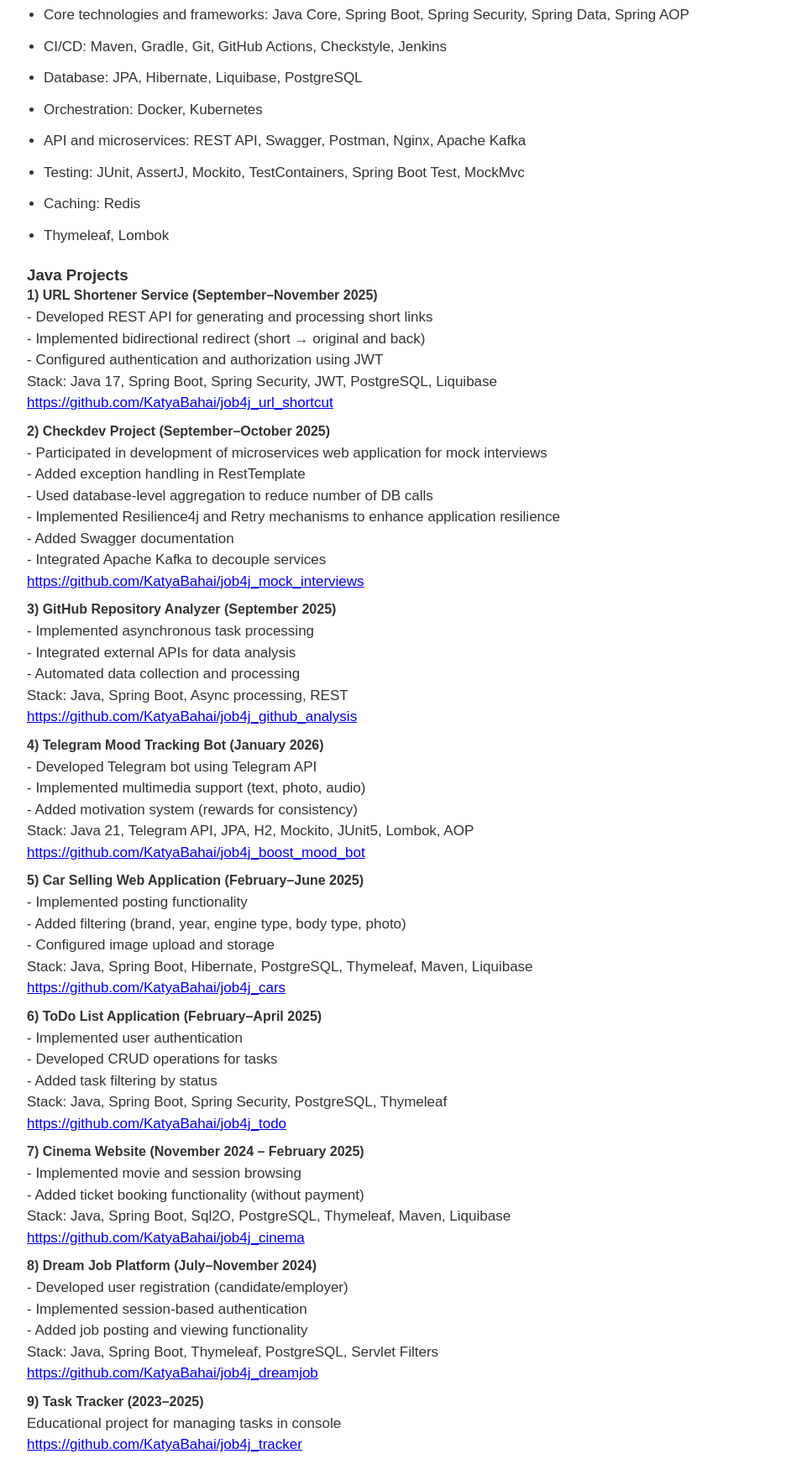
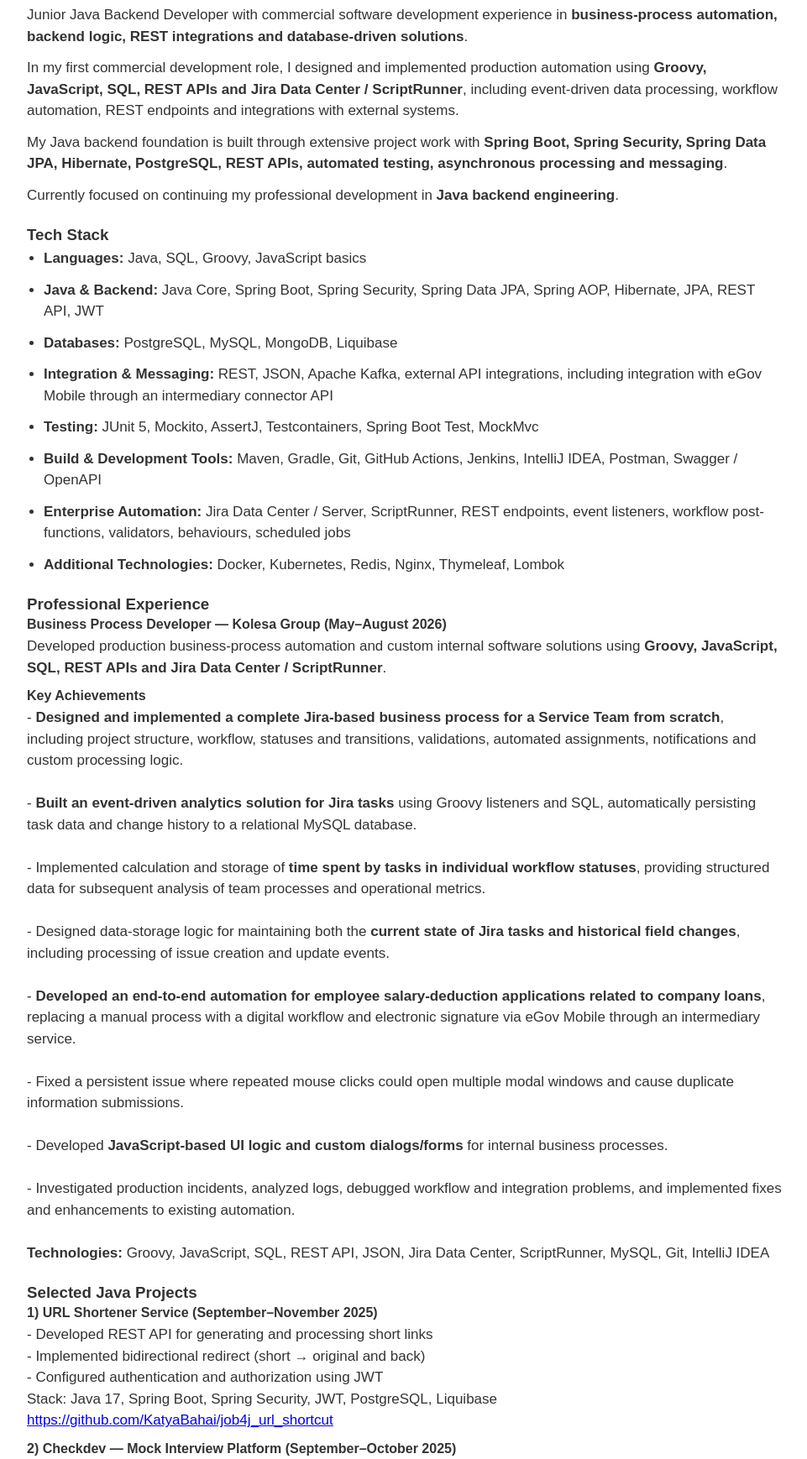
Before and after one commit to KatyaBahai/katyabahai.github.io, a plain HTML site: page index.html in a window 1280 px wide. Shown: the part 634-2372 px from the top of the page at 84% size, without its empty margins (158-1119 px from the left). Drawn offline with Linux system fonts and the light colour scheme.

Commit message:
Revise profile details and enhance professional summary
enhanced professional summary and tech stack

```diff
--- a/index.html
+++ b/index.html
@@ -1,7 +1,10 @@
 <!DOCTYPE html>
 <html>
 <head>
-    <title>Katya the Java Developer</title>
+<meta charset="UTF-8">
+<meta name="viewport" content="width=device-width, initial-scale=1.0">
+
+    <title>Katya the Backend Developer</title>
 
 <style>
         body {
@@ -35,28 +38,141 @@
 <body>
     <img src="photo_2026-01-27_09-11-54.jpg" alt="Image" width="300">
     <h2>Katya Shcherbakova</h2>
-    <p>Java developer | over 3 years writing Java projects</p>
+    <p>Java Backend Developer | Java · Spring Boot · SQL · REST API · Groovy</p>
 
     <h3>Contact information</h3>
     <p>
         Phone: +77085246300<br>
-        Email: katyxa-two@yandex.ru<br>
+        Email: katyxavtwo@gmail.com<br>
         Telegram: @Midori_Sun<br>
         GitHub: <a href="https://github.com/KatyaBahai">github.com/KatyaBahai</a>
     </p>
+
+    <h3>Professional Summary</h3>
+
+    <p>
+        Junior Java Backend Developer with commercial software development experience
+        in <strong>business-process automation, backend logic, REST integrations
+        and database-driven solutions</strong>.
+    </p>
+
+    <p>
+        In my first commercial development role, I designed and implemented production
+        automation using <strong>Groovy, JavaScript, SQL, REST APIs and Jira Data Center /
+        ScriptRunner</strong>, including event-driven data processing, workflow automation,
+        REST endpoints and integrations with external systems.
+    </p>
+
+    <p>
+        My Java backend foundation is built through extensive project work with
+        <strong>Spring Boot, Spring Security, Spring Data JPA, Hibernate, PostgreSQL,
+        REST APIs, automated testing, asynchronous processing and messaging</strong>.
+    </p>
+
+    <p>
+        Currently focused on continuing my professional development in
+        <strong>Java backend engineering</strong>.
+     </p>
+
     <h3>Tech Stack</h3>
     <ul>
-        <li>Core technologies and frameworks: Java Core, Spring Boot, Spring Security, Spring Data, Spring AOP</li>
-        <li>CI/CD: Maven, Gradle, Git, GitHub Actions, Checkstyle, Jenkins</li>
-        <li>Database: JPA, Hibernate, Liquibase, PostgreSQL</li>
-        <li>Orchestration: Docker, Kubernetes</li>
-        <li>API and microservices: REST API, Swagger, Postman, Nginx, Apache Kafka</li>
-		<li>Testing: JUnit, AssertJ, Mockito, TestContainers, Spring Boot Test, MockMvc</li>
-        <li>Caching: Redis</li>
-        <li>Thymeleaf, Lombok</li>
+        <li>
+            <strong>Languages:</strong>
+            Java, SQL, Groovy, JavaScript basics
+        </li>
+
+        <li>
+            <strong>Java & Backend:</strong>
+            Java Core, Spring Boot, Spring Security, Spring Data JPA,
+            Spring AOP, Hibernate, JPA, REST API, JWT
+        </li>
+
+        <li>
+            <strong>Databases:</strong>
+            PostgreSQL, MySQL, MongoDB, Liquibase
+        </li>
+
+        <li>
+            <strong>Integration & Messaging:</strong>
+            REST, JSON, Apache Kafka, external API integrations,
+            including integration with eGov Mobile through an intermediary connector API
+        </li>
+
+        <li>
+            <strong>Testing:</strong>
+            JUnit 5, Mockito, AssertJ, Testcontainers,
+            Spring Boot Test, MockMvc
+        </li>
+
+        <li>
+            <strong>Build & Development Tools:</strong>
+            Maven, Gradle, Git, GitHub Actions, Jenkins,
+            IntelliJ IDEA, Postman, Swagger / OpenAPI
+        </li>
+
+        <li>
+            <strong>Enterprise Automation:</strong>
+            Jira Data Center / Server, ScriptRunner, REST endpoints,
+            event listeners, workflow post-functions, validators,
+            behaviours, scheduled jobs
+        </li>
+
+        <li>
+            <strong>Additional Technologies:</strong>
+            Docker, Kubernetes, Redis, Nginx, Thymeleaf, Lombok
+        </li>
     </ul>
 
-    <h3>Java Projects</h3>
+<h3>Professional Experience</h3>
+    <h4>Business Process Developer — Kolesa Group (May–August 2026)</h4>
+    <p>
+        Developed production business-process automation and custom internal software
+        solutions using <strong>Groovy, JavaScript, SQL, REST APIs and Jira Data Center /
+        ScriptRunner</strong>.
+    </p>
+
+    <h4>Key Achievements</h4>
+    <p>
+        - <strong>Designed and implemented a complete Jira-based business process for a
+        Service Team from scratch</strong>, including project structure, workflow,
+        statuses and transitions, validations, automated assignments, notifications
+        and custom processing logic.<br><br>
+
+        - <strong>Built an event-driven analytics solution for Jira tasks</strong>
+        using Groovy listeners and SQL, automatically persisting task data and
+        change history to a relational MySQL database.<br><br>
+
+        - Implemented calculation and storage of
+        <strong>time spent by tasks in individual workflow statuses</strong>,
+        providing structured data for subsequent analysis of team processes and
+        operational metrics.<br><br>
+
+        - Designed data-storage logic for maintaining both the
+        <strong>current state of Jira tasks and historical field changes</strong>,
+        including processing of issue creation and update events.<br><br>
+
+        - <strong>Developed an end-to-end automation for employee salary-deduction
+        applications related to company loans</strong>, replacing a manual process
+        with a digital workflow and electronic signature via eGov Mobile through
+        an intermediary service.<br><br>
+
+        - Fixed a persistent issue where repeated mouse clicks could open multiple
+        modal windows and cause duplicate information submissions.<br><br>
+
+        - Developed <strong>JavaScript-based UI logic and custom dialogs/forms</strong>
+        for internal business processes.<br><br>
+
+        - Investigated production incidents, analyzed logs, debugged workflow
+        and integration problems, and implemented fixes and enhancements to
+        existing automation.<br><br>
+
+        <strong>Technologies:</strong>
+        Groovy, JavaScript, SQL, REST API, JSON, Jira Data Center,
+        ScriptRunner, MySQL, Git, IntelliJ IDEA
+    </p>
+
+
+    <h3>Selected Java Projects</h3>
 
     <h4>1) URL Shortener Service (September–November 2025)</h4>
     <p>
@@ -67,7 +183,7 @@
         <a href="https://github.com/KatyaBahai/job4j_url_shortcut" target="_blank"> https://github.com/KatyaBahai/job4j_url_shortcut</a>
     </p>
 
-    <h4>2) Checkdev Project (September–October 2025)</h4>
+    <h4>2) Checkdev — Mock Interview Platform  (September–October 2025)</h4>
     <p>
         - Participated in development of microservices web application for mock interviews<br>
         - Added exception handling in RestTemplate<br>
@@ -96,48 +212,26 @@
         <a href="https://github.com/KatyaBahai/job4j_boost_mood_bot" target="_blank"> https://github.com/KatyaBahai/job4j_boost_mood_bot</a>
     </p>
 
-    <h4>5) Car Selling Web Application (February–June 2025)</h4>
-    <p>
-        - Implemented posting functionality<br>
-        - Added filtering (brand, year, engine type, body type, photo)<br>
-        - Configured image upload and storage<br>
-        Stack: Java, Spring Boot, Hibernate, PostgreSQL, Thymeleaf, Maven, Liquibase<br>
-        <a href="https://github.com/KatyaBahai/job4j_cars" target="_blank"> https://github.com/KatyaBahai/job4j_cars</a>
-    </p>
-
-    <h4>6) ToDo List Application (February–April 2025)</h4>
-    <p>
-        - Implemented user authentication<br>
-        - Developed CRUD operations for tasks<br>
-        - Added task filtering by status<br>
-        Stack: Java, Spring Boot, Spring Security, PostgreSQL, Thymeleaf<br>
-        <a href="https://github.com/KatyaBahai/job4j_todo" target="_blank"> https://github.com/KatyaBahai/job4j_todo</a>
-    </p>
-
-    <h4>7) Cinema Website (November 2024 – February 2025)</h4>
-    <p>
-        - Implemented movie and session browsing<br>
-        - Added ticket booking functionality (without payment)<br>
-        Stack: Java, Spring Boot, Sql2O, PostgreSQL, Thymeleaf, Maven, Liquibase<br>
-        <a href="https://github.com/KatyaBahai/job4j_cinema" target="_blank"> https://github.com/KatyaBahai/job4j_cinema</a>
-    </p>
-
-    <h4>8) Dream Job Platform (July–November 2024)</h4>
-    <p>
-        - Developed user registration (candidate/employer)<br>
-        - Implemented session-based authentication<br>
-        - Added job posting and viewing functionality<br>
-        Stack: Java, Spring Boot, Thymeleaf, PostgreSQL, Servlet Filters<br>
-        <a href="https://github.com/KatyaBahai/job4j_dreamjob" target="_blank"> https://github.com/KatyaBahai/job4j_dreamjob</a>
-    </p>
-
-    <h4>9) Task Tracker (2023–2025)</h4>
-    <p>
-        Educational project for managing tasks in console<br>
-        <a href="https://github.com/KatyaBahai/job4j_tracker" target="_blank"> https://github.com/KatyaBahai/job4j_tracker</a>
-    </p>
+    <h3>Additional Java Projects</h3>
+ <p> Additional Java and Spring Boot projects are available on GitHub: </p>
+	<ul>
+        <li>Car Selling Web Application</li>
+        <li>ToDo List Application</li>
+        <li>Cinema Website</li>
+        <li>Dream Job Platform</li>
+        <li>Console Task Tracker</li>
+    </ul>
+<p>
+    <a href="https://github.com/KatyaBahai" target="_blank" rel="noopener noreferrer">
+        github.com/KatyaBahai
+    </a>
+</p>
 
     <h3>Education</h3>
+	<p>
+	<strong>Job4j Programming School (2022–2025)</strong><br>
+	"Java Trainee", "Java Junior", "Java Middle", "Java DevOps" courses
+	</p>
     <p>
 	Mordovia State University (2010–2015)<br>
 	Faculty of Foreign Languages, Linguist-Translator<br>
@@ -151,8 +245,9 @@
 
     <h3>Additional Information</h3>
    <ul>
-        <li>Interested in working with Spring products and Hibernate for database interaction.</li>
-        <li>It would be nice to dive deeper into working with Docker containers.</li>
         <li>I like debugging and working with exceptions and enjoy seeing "BUILD SUCCESSFUL in 48s" in the console.</li>
         <li>I feel satisfied when my work is useful to people.</li>
+	    <li>Super excited to join a team of passionate professionals who share my love for coding and the betterment of the world.</li>
     </ul>
+</body>
+</html>
```
